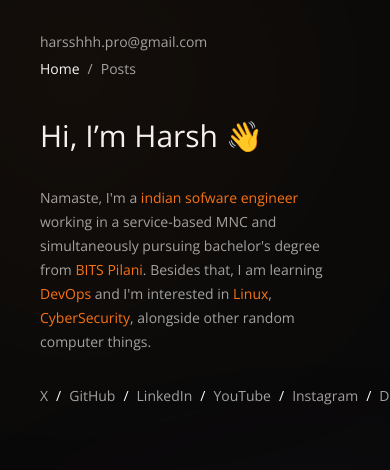
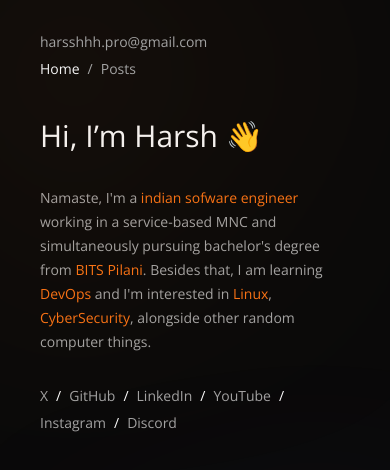
Before and after one commit to harsshhhgit/harsshhhgit.github.io, a Next.js app: page / in a window 390 px wide. Shown: the top 470 px of the page. Built offline with nearby package versions, Linux system fonts and the light colour scheme.

Commit message:
flex wrap turned on for mobile devices

```diff
--- a/src/components/Home/Social.js
+++ b/src/components/Home/Social.js
@@ -31,7 +31,7 @@ const Social = () => {
     ]
 
     return (
-        <ul className={styles.nav_list}>
+        <ul className={styles.nav_list} style={{flexWrap: 'wrap'}}>
             {socialLinks.map((link, index) => (
                 <>
                     <li key={index} aria-label={link.aria}><Link href={link.href}>{link.aria}</Link></li>
```
